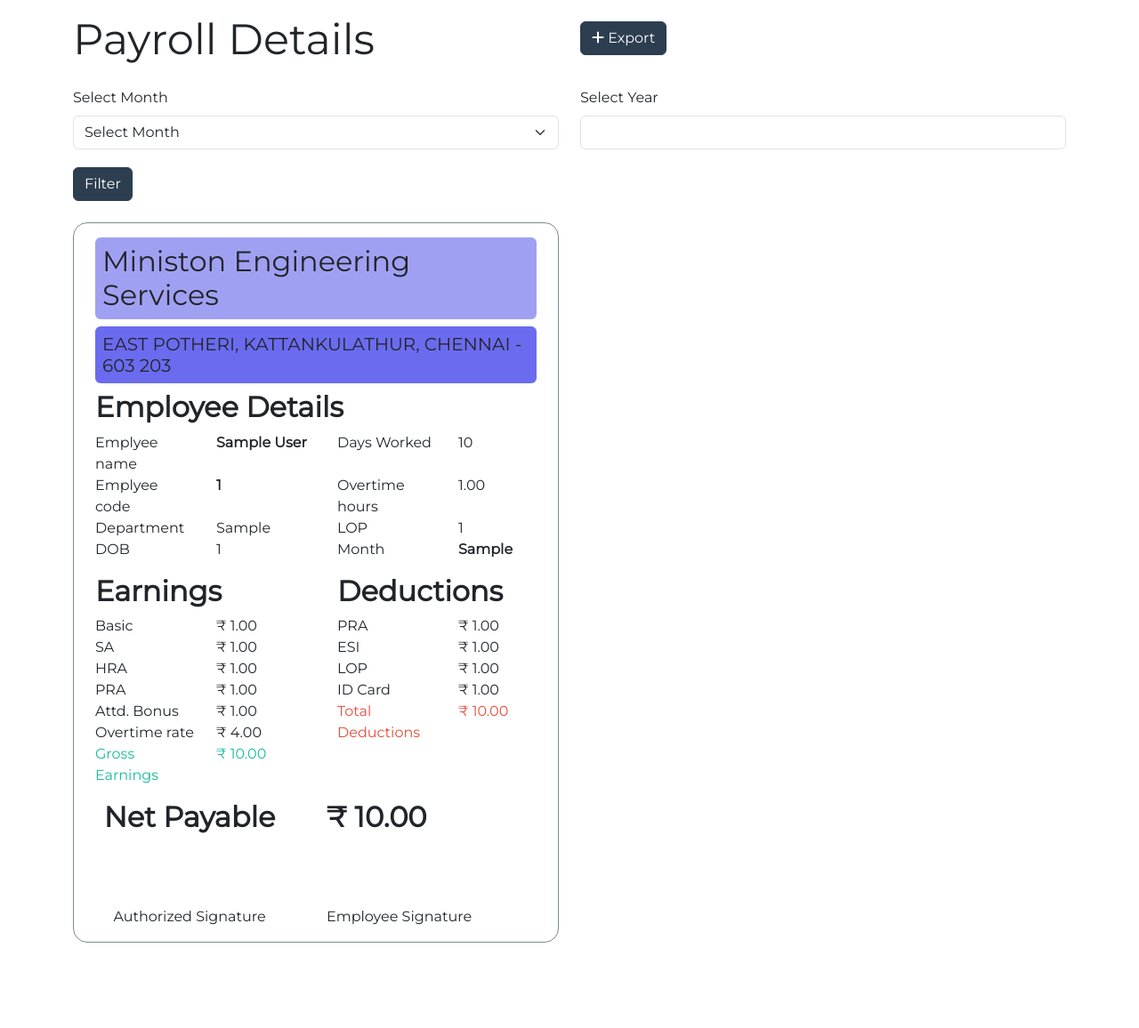
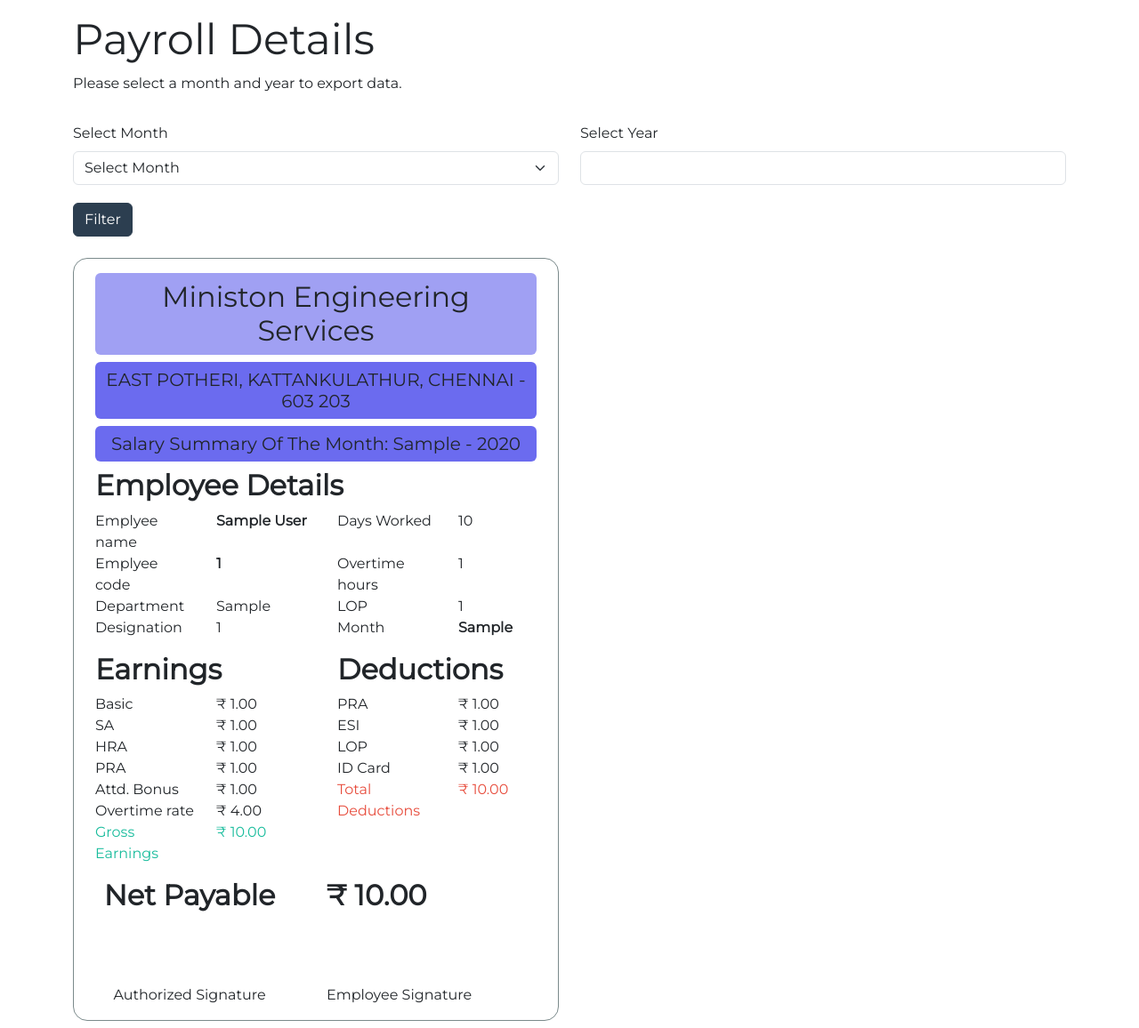
Before and after one commit to ShyamSundhar1411/PayRoll-System-Project, a Django app: page / in a window 1280 px wide. Shown: the part 102-1258 px from the top of the page at 89% size. Before the commit the page ends 1162 px from the top, so only its background shows below. Run offline with Django 4.2, Linux system fonts and the light colour scheme; tables that the repository leaves empty hold one stand-in row (values such as "Sample post"); some libraries are stand-ins or nearby versions; some web fonts are replaced.

Commit message:
export done fully

```diff
--- a/payrollsystem/urls.py
+++ b/payrollsystem/urls.py
@@ -27,8 +27,9 @@
     path("uploadexcel", views.upload_file, name="uploadexcel"),
     path("success", views.success, name="success"),
     path("emlist", views.emlist, name='emlist'),
-    path("export", views.export_payslip, name='export'),
+    path("export_salary_summary/<str:selected_month>/<int:selected_year>/", views.export_salary_summary, name='export_salary_summary'),
     path("profile/<int:user_id>/", views.profile, name='profile'),
+    path('export_payslip/<str:selected_month>/<int:selected_year>/', views.export_payslip, name='export_payslip'),
     path('delete_employee/<int:emp_code>/', views.delete_employee, name='delete_employee'),
 ]
 
--- a/services/filters.py
+++ b/services/filters.py
@@ -8,9 +8,9 @@
 class MonthFilter(django_filters.FilterSet):
     MONTH_CHOICES = [
         ('', 'Select Month'),
-        ('January', 'January'), ('February', 'February'), ('March', 'March'), ('April', 'April'),
-        ('May', 'May'), ('June', 'June'), ('July', 'July'), ('August', 'August'),
-        ('September', 'September'), ('October', 'October'), ('November', 'November'), ('December', 'December'),
+        ('january', 'January'), ('february', 'February'), ('march', 'March'), ('april', 'April'),
+        ('may', 'May'), ('june', 'June'), ('july', 'July'), ('august', 'August'),
+        ('september', 'September'), ('october', 'October'), ('november', 'November'), ('december', 'December'),
     ]
 
     month = django_filters.ChoiceFilter(
--- a/services/models.py
+++ b/services/models.py
@@ -6,7 +6,7 @@
     emp_code = models.IntegerField(primary_key=True)
     emp_name = models.CharField(max_length=255)
     department = models.CharField(max_length=255)
-    dob = models.DateField()
+    designation = models.CharField(max_length=255)
     basic_pay = models.DecimalField(max_digits=10, decimal_places=2)
     sa = models.DecimalField(max_digits=10, decimal_places=2)
     hra = models.DecimalField(max_digits=10, decimal_places=2)
@@ -29,7 +29,7 @@
     year = models.IntegerField(default=date.today().year)
     total_days_worked = models.IntegerField()
     absent_days = models.IntegerField()
-    overtime_hrs = models.DecimalField(max_digits=10, decimal_places=2)
+    overtime_hrs = models.IntegerField()
     overtime_rate = models.DecimalField(max_digits=10, decimal_places=2)
     total_earnings = models.DecimalField(max_digits=10, decimal_places=2)
     gross_salary = models.DecimalField(max_digits=10, decimal_places=2)
--- a/services/templates/services/add_employee.html
+++ b/services/templates/services/add_employee.html
@@ -43,7 +43,7 @@
         <div class="col-md-6">{{ form.emp_name|as_crispy_field }}</div>
       </div>
       <div class="row">
-        <div class="col-md-6">{{ form.dob|as_crispy_field }}</div>
+        <div class="col-md-6">{{ form.designation|as_crispy_field }}</div>
         <div class="col-md-6">{{ form.department|as_crispy_field }}</div>
       </div>
     </div>
--- a/services/templates/services/success.html
+++ b/services/templates/services/success.html
@@ -1,17 +1,33 @@
 {% extends 'base.html' %} {% block content %} {% load crispy_forms_tags %}
 <style>
-  div{
-    font-family: 'Montserrat', sans-serif;
+  div {
+    font-family: "Montserrat", sans-serif;
   }
 </style>
 
 <div class="row">
-  <h1 class="col-md-6">Payroll Details </h1>
-  <a href="{% url 'export' %}" class="text-decoration-none col-md-6 mt-2">
+  <h1 class="col-md-6">Payroll Details</h1>
+  {% if filter.form.month.value and filter.form.year.value %}
+  <a
+    href="{% url 'export_salary_summary' filter.form.month.value|slugify filter.form.year.value %}"
+    class="text-decoration-none col-md-3 mt-2"
+  >
     <button class="btn btn-primary">
-      <span><i class="fa-solid fa-plus"></i> Export</span>
+      <span><i class="fa-solid fa-plus"></i> salary summary</span>
     </button>
   </a>
+  <a
+    href="{% url 'export_payslip' filter.form.month.value|slugify filter.form.year.value %}"
+    class="text-decoration-none col-md-3 mt-2"
+  >
+    <button class="btn btn-primary">
+      <span><i class="fa-solid fa-plus"></i> payslip</span>
+    </button>
+  </a>
+  {% else %}
+  <!-- Handle the case when month and year are not selected -->
+  <p>Please select a month and year to export data.</p>
+  {% endif %}
 </div>
 
 <form method="get" class="mt-3">
@@ -27,14 +43,31 @@
   {% for pay in filter.qs %}
   <div class="col-12 col-md-6">
     <div class="border border-dark rounded-4 mt-4">
-
       <div class="section ms-4 mt-3">
-        <h3 class="p-2 me-4 rounded" style="background-color: rgb(160, 160, 243);">Ministon Engineering Services</h3>
-        <h5 class="p-2 me-4 rounded" style="background-color: rgb(107, 107, 239);">EAST POTHERI, KATTANKULATHUR, CHENNAI - 603 203</h5>
+        <h3
+          class="p-2 me-4 rounded text-center"
+          style="background-color: rgb(160, 160, 243)"
+        >
+          Ministon Engineering Services
+        </h3>
+        <h5
+          class="p-2 me-4 rounded text-center"
+          style="background-color: rgb(107, 107, 239)"
+        >
+          EAST POTHERI, KATTANKULATHUR, CHENNAI - 603 203
+        </h5>
+        <h5
+        class="p-2 me-4 rounded text-capitalize text-center"
+        style="background-color: rgb(107, 107, 239)"
+      >
+        Salary Summary of the month:  {{ pay.month }} - {{ pay.year }}
+      </h5>
         <h3 class="fw-bold">Employee Details</h3>
         <div class="row">
           <div class="col-6 col-md-3">Emplyee name</div>
-          <div class="col-6 col-md-3 fw-bold text-capitalize">{{ pay.employee.emp_name }}</div>
+          <div class="col-6 col-md-3 fw-bold text-capitalize ">
+            {{ pay.employee.emp_name }}
+          </div>
           <div class="col-6 col-md-3">Days Worked</div>
           <div class="col-6 col-md-3">{{ pay.total_days_worked }}</div>
         </div>
@@ -51,10 +84,10 @@
           <div class="col-6 col-md-3">{{ pay.absent_days }}</div>
         </div>
         <div class="row">
-          <div class="col-6 col-md-3">DOB</div>
+          <div class="col-6 col-md-3">Designation</div>
           <div class="col-6 col-md-3">{{ pay.employee.emp_code }}</div>
           <div class="col-6 col-md-3">Month</div>
-          <div class="col-6 col-md-3 fw-bold">{{ pay.month }}</div>
+          <div class="col-6 col-md-3 fw-bold text-capitalize">{{ pay.month }}</div>
         </div>
       </div>
 
@@ -88,7 +121,9 @@
             </div>
             <div class="row">
               <div class="col-6 col-md-6 text-success">Gross Earnings</div>
-              <div class="col-6 col-md-6 text-success">₹ {{ pay.gross_salary }}</div>
+              <div class="col-6 col-md-6 text-success">
+                ₹ {{ pay.gross_salary }}
+              </div>
             </div>
           </div>
 
@@ -112,7 +147,9 @@
             </div>
             <div class="row">
               <div class="col-6 col-md-6 text-danger">Total Deductions</div>
-              <div class="col-6 col-md-6 text-danger">₹ {{ pay.total_deductions }}</div>
+              <div class="col-6 col-md-6 text-danger">
+                ₹ {{ pay.total_deductions }}
+              </div>
             </div>
           </div>
         </div>
@@ -120,12 +157,14 @@
 
       <div class="section mt-3">
         <div class="row">
-          <h3 class="col-6 col-md-6 text-center" style="font-weight: bold;">Net Payable</h3>
+          <h3 class="col-6 col-md-6 text-center" style="font-weight: bold">
+            Net Payable
+          </h3>
           <h3 class="col-6 col-md-6 fw-bold">₹ {{ pay.net_salary }}</h3>
         </div>
-        <br>
-        <br>
-        <br>
+        <br />
+        <br />
+        <br />
         <div class="row">
           <p class="col-6 col-md-6 text-center">Authorized Signature</p>
           <p class="col-6 col-md-6">Employee Signature</p>
--- a/services/views.py
+++ b/services/views.py
@@ -6,6 +6,9 @@
 import pandas as pd
 import math, csv
 from django.db.models import F
+from openpyxl import Workbook
+from openpyxl.utils import get_column_letter
+from openpyxl.styles import PatternFill, Font, Alignment
 
 
 def input_employee_rates(request):
@@ -111,6 +114,8 @@
 
                 selected_month = form.cleaned_data.get("selected_month")
 
+                selected_year = form.cleaned_data.get("year")
+
                 payslip = Payslip.objects.create(
                     employee=employee,
                     total_days_worked=present[i],
@@ -122,6 +127,7 @@
                     total_deductions=total_deductions,
                     net_salary=net_salary,
                     month=selected_month,
+                    year=selected_year
                 )
                 payslip.save()
 
@@ -134,7 +140,13 @@
 
 def success(request):
     payslip = MonthFilter(data=request.GET, queryset=Payslip.objects.all())
-    return render(request, "services/success.html", {"filter": payslip})
+
+    # Extract the selected month and year from the filter form
+    selected_month = request.GET.get('month')
+    selected_year = request.GET.get('year')
+
+    return render(request, "services/success.html", {"filter": payslip, "selected_month": selected_month, "selected_year": selected_year})
+
 
 
 def profile(request, user_id):
@@ -144,13 +156,13 @@
     return render(request, "services/profile.html", context)
 
 
-def export_payslip(request):
+def export_salary_summary(request, selected_month, selected_year):
     response = HttpResponse(content_type="text/csv")
     response["Content-Disposition"] = "attachment; filename=payslip.csv"
 
     writer = csv.writer(response)
 
-    payslips = Payslip.objects.all()
+    payslips = Payslip.objects.filter(month=selected_month, year=selected_year)
 
     writer.writerow(
         [
@@ -202,3 +214,217 @@
         )
 
     return response
+
+
+def export_payslip(request, selected_month, selected_year):
+    # Create a new Excel workbook
+    wb = Workbook()
+    ws = wb.active
+
+    blue_fill = PatternFill(start_color="6B6BEF", end_color="6B6BEF", fill_type="solid")
+    green_fill = PatternFill(start_color="00FF00", end_color="00FF00", fill_type="solid")
+
+    # Query all payslips of Payslip
+    payslips = Payslip.objects.filter(month=selected_month, year=selected_year)
+
+    centered_alignment = Alignment(horizontal="center", vertical="center")
+
+    merge_rows_AB_DE = ["Earning", "Authorized Signatory", " "]
+    merge_rows_BC = ["Employee Name", "Employee Code", "Designation", "Department"]
+
+    # Iterate over each Payslip payslip and add data to the list
+    for payslip in payslips:
+        common_data = [
+            ["Ministon Engineering Services"],
+            ["EAST POTHERI, KATTANKULATHUR, CHENNAI - 603 203"],
+            [f"Salary Slip for the month : {payslip.month} {payslip.year}"],
+        ]
+
+        for i, row in enumerate(common_data):
+            cell = ws.cell(row=ws.max_row + 1, column=1, value=row[0])
+            cell.font = cell.font = Font(
+                name="Lucida Console", size=20, bold=True, italic=False, color="000000"
+            )
+            cell.alignment = centered_alignment
+            if i == 2:  # Check if it's the third row (index 2) and apply the green fill
+                cell.fill = green_fill
+            else:
+                cell.fill = blue_fill
+            ws.merge_cells(
+                start_row=cell.row, start_column=1, end_row=cell.row, end_column=5
+            )
+
+        data = [
+            ["Employee Name", payslip.employee.emp_name, "", "Total Days", 30],
+            [
+                "Employee Code",
+                payslip.employee.emp_code,
+                "",
+                "Paid Days",
+                payslip.total_days_worked,
+            ],
+            [
+                "Designation",
+                payslip.employee.department,
+                "",
+                "LOPs",
+                payslip.absent_days,
+            ],
+            [
+                "Department",
+                payslip.employee.department,
+                "",
+                "OT hours",
+                payslip.overtime_hrs,
+            ],
+            [" "],
+            ["Earning", "", "", "Deductions", ""],
+            ["Basic",f"₹{payslip.employee.basic_pay}", "", "LOP", f"₹{payslip.employee.lop}"],
+            [
+                "SA",
+                f"₹{payslip.employee.sa}",
+                "",
+                "ESI/Health Insurance",
+                f"₹{payslip.employee.esi}",
+            ],
+            ["HRA", f"₹{payslip.employee.hra}", "", "PRA", f"₹{payslip.employee.pra_loss}"],
+            [
+                "PRA",
+                f"₹{payslip.employee.pra_gain}",
+                "",
+                "Loan Recovery",
+                f"₹{payslip.employee.id_card}",
+            ],
+            ["OT", f"₹{payslip.overtime_rate}"],
+            ["Attd. Bonus", f"₹{payslip.employee.att_bonus}"],
+            [
+                "Gross Earnings",
+                f"₹{payslip.gross_salary}",
+                "",
+                "Total Deductions",
+                f"₹{payslip.total_deductions}",
+            ],
+            [" "],
+            ["Net Payable", "", f"₹{payslip.net_salary}", "", ""],
+            [" "],
+            [" "],
+            [" "],
+            ["Authorized Signatory", "", "", "Employee Signatory", ""],
+            [" "],
+        ]
+
+        # Iterate over data rows and merge columns B and C if the row content matches the criteria
+        for i, row in enumerate(data):
+            ws.append(row)
+            if row[0] in merge_rows_AB_DE:
+                ws.merge_cells(
+                    start_row=ws.max_row,
+                    start_column=1,
+                    end_row=ws.max_row,
+                    end_column=2,
+                )
+                ws.merge_cells(
+                    start_row=ws.max_row,
+                    start_column=4,
+                    end_row=ws.max_row,
+                    end_column=5,
+                )
+            elif row[0] in merge_rows_BC:
+                ws.merge_cells(
+                    start_row=ws.max_row,
+                    start_column=2,
+                    end_row=ws.max_row,
+                    end_column=3,
+                )
+            elif row[0] in ["Net Payable"]:
+                ws.merge_cells(
+                    start_row=ws.max_row,
+                    start_column=1,
+                    end_row=ws.max_row,
+                    end_column=2,
+                )
+                ws.merge_cells(
+                    start_row=ws.max_row,
+                    start_column=3,
+                    end_row=ws.max_row,
+                    end_column=4,
+                )
+
+        for col in ws.columns:
+            max_length = 0
+            column = col[0].column_letter
+            for cell in col:
+                try:
+                    if len(str(cell.value)) > max_length:
+                        max_length = len(cell.value)
+                except:
+                    pass
+            adjusted_width = max_length + 2
+            ws.column_dimensions[column].width = adjusted_width
+
+        # Apply the custom font style to the entire workbook
+        for row in ws.iter_rows():
+            for cell in row:
+                if cell.value in ["Earning", "Deductions", "Net Payable",payslip.net_salary]:
+                    cell.font = Font(
+                        name="Lucida Console",
+                        size=12,
+                        bold=True,
+                        italic=False,
+                        color="000000",
+                    )
+                else:
+                    cell.font = Font(
+                        name="Lucida Console",
+                        size=12,
+                        bold=False,
+                        italic=False,
+                        color="000000",
+                    )
+
+                if cell.value in [
+                    "Authorized Signatory",
+                    "Employee Signatory",
+                    "Net Payable",
+                ]:
+                    cell.alignment = centered_alignment
+                elif cell.value in [
+                    payslip.net_salary,
+                    payslip.employee.emp_code,
+                    payslip.employee.basic_pay,
+                    payslip.employee.sa,
+                    payslip.employee.hra,
+                    payslip.employee.pra_gain,
+                    payslip.employee.pra_loss,
+                    payslip.overtime_rate,
+                    payslip.overtime_hrs,
+                    payslip.total_days_worked,
+                    payslip.employee.att_bonus,
+                    payslip.gross_salary,
+                    payslip.total_deductions,
+                    payslip.absent_days,
+                    payslip.employee.lop,
+                    payslip.employee.esi,
+                    payslip.employee.id_card,
+                    30
+                ]:
+                    cell.alignment = Alignment(horizontal="left", vertical="center")
+
+        # Reduce the width of columns for data rows (adjust as needed)
+        ws.column_dimensions["A"].width = 30
+        ws.column_dimensions["B"].width = 20
+        ws.column_dimensions["C"].width = 20
+        ws.column_dimensions["D"].width = 30
+        ws.column_dimensions["E"].width = 20
+
+    # Customize the Excel file design (e.g., font, colors, etc.)
+    # Example: Changing font style and size for the header row
+
+    # Save the Excel file
+    response = HttpResponse(
+        content_type="application/vnd.openxmlformats-officedocument.spreadsheetml.sheet"
+    )
+    response["Content-Disposition"] = "attachment; filename=Payslip.xlsx"
+    wb.save(response)
+
+    return response
```
Also changed, not shown: services/forms.py (+8 -3 lines), services/migrations/0001_initial.py.
